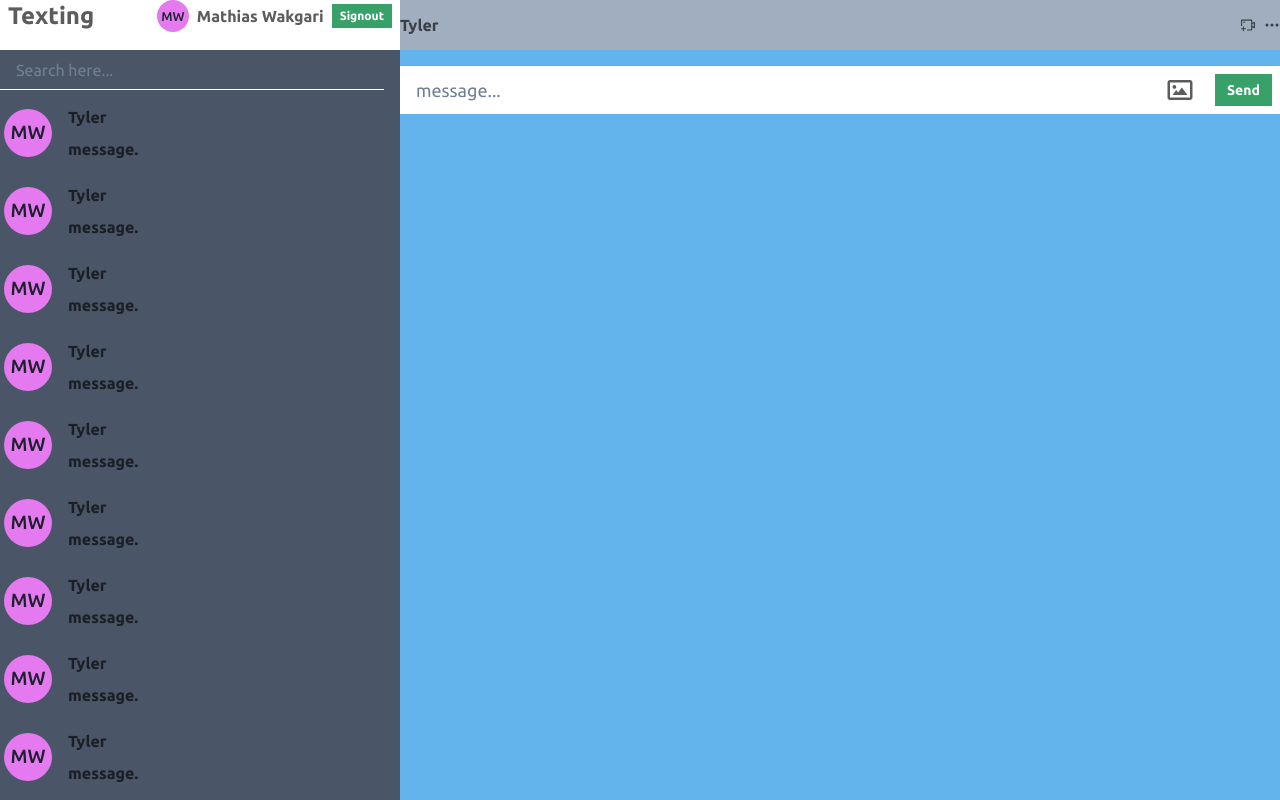
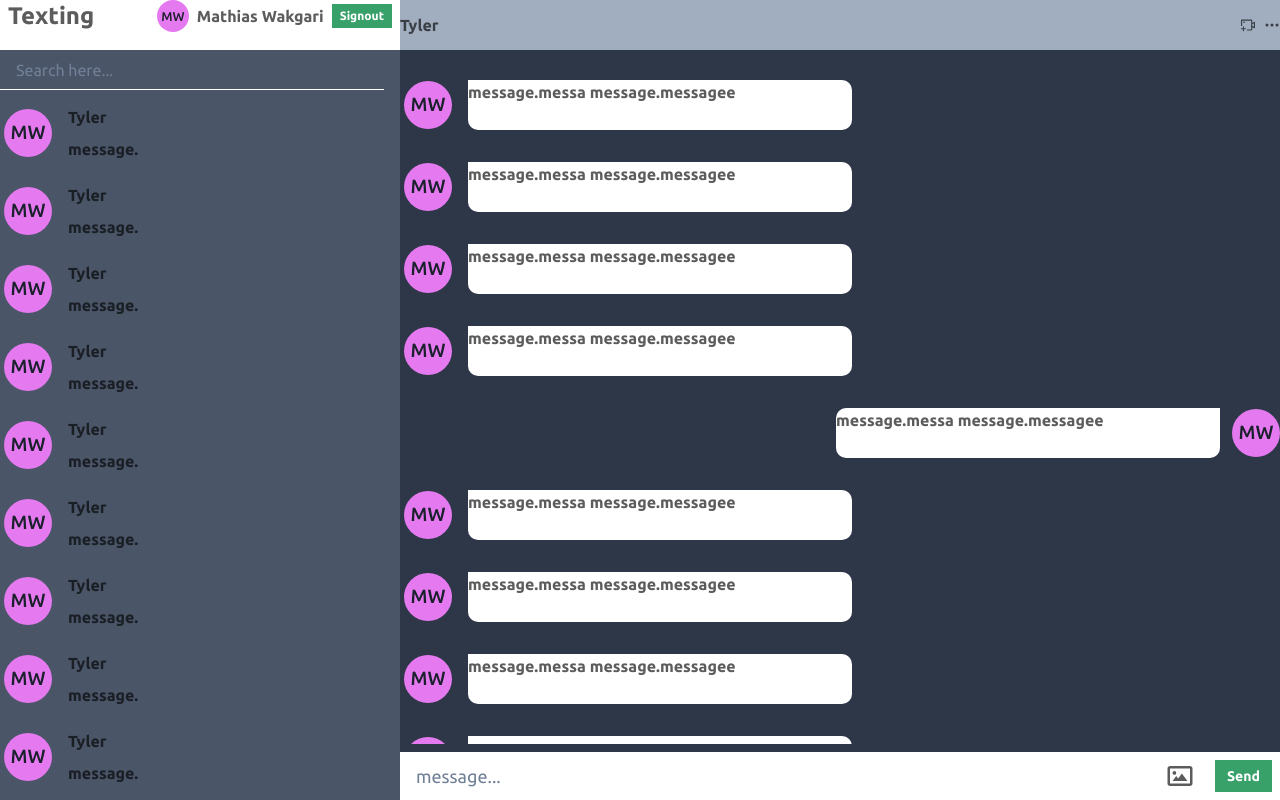
Before and after one commit to mathiaswakgari/Texting-WebApp, a React (Vite) app: page /home in a window 1280 px wide. Built offline with nearby package versions, Linux system fonts and the light colour scheme.

Commit message:
Build Message Cards.

```diff
--- a/src/components/ChatPanel.tsx
+++ b/src/components/ChatPanel.tsx
@@ -3,9 +3,11 @@ import { AiOutlineVideoCameraAdd } from "react-icons/ai";
 import { BsThreeDots } from "react-icons/bs";
 
 import ChatInput from "./ChatInput";
+import MessageCard from "./MessageCard";
+import MessageCardTwo from "./MessageCardTwo";
 const ChatPanel = () => {
   return (
-    <VStack>
+    <VStack bg={"gray.700"}>
       <HStack
         justifyContent={"space-between"}
         bg={"gray.400"}
@@ -18,8 +20,27 @@ const ChatPanel = () => {
           <BsThreeDots />
         </HStack>
       </HStack>
-      <Box></Box>
-      <Box w={"full"}>
+      <Box
+        overflow={"auto"}
+        height={"calc(100vh - 64px - 50px)"}
+        width={"full"}
+      >
+        <MessageCard />
+        <MessageCard />
+        <MessageCard />
+        <MessageCard />
+        <MessageCardTwo />
+        <MessageCard />
+        <MessageCard />
+        <MessageCard />
+        <MessageCard />
+        <MessageCard />
+        <MessageCard />
+        <MessageCard />
+        <MessageCard />
+        <MessageCard />
+      </Box>
+      <Box w={"full"} h={"full"} bg={"red"}>
         <ChatInput />
       </Box>
     </VStack>
--- a/src/components/Home.tsx
+++ b/src/components/Home.tsx
@@ -16,7 +16,7 @@ const Home = () => {
       <GridItem px="2" area={"navbar"}>
         <NavBar />
       </GridItem>
-      <GridItem bg="blue.300" area={"chatpanel"}>
+      <GridItem area={"chatpanel"}>
         <ChatPanel />
       </GridItem>
       <GridItem area={"sidebar"}>
--- /dev/null
+++ b/src/components/MessageCard.tsx
@@ -0,0 +1,24 @@
+import { Avatar, Box, HStack, Text } from "@chakra-ui/react";
+
+const MessageCard = () => {
+  return (
+    <HStack w={"full"} minH={"70px"} marginY={3}>
+      <Box pl={1}>
+        <Avatar src="" name="Mathias Wakgari"></Avatar>
+      </Box>
+      <Box
+        bg={"white"}
+        minH={"50px"}
+        maxW={"96"}
+        borderRadius={"0 10px 10px 10px"}
+        ml={2}
+        w={"full"}
+        alignItems={"start"}
+      >
+        <Text>message.messa message.messagee</Text>
+      </Box>
+    </HStack>
+  );
+};
+
+export default MessageCard;
--- /dev/null
+++ b/src/components/MessageCardTwo.tsx
@@ -0,0 +1,24 @@
+import { Avatar, Box, HStack, Text } from "@chakra-ui/react";
+
+const MessageCardTwo = () => {
+  return (
+    <HStack w={"full"} minH={"70px"} marginY={3} justifyContent={"end"}>
+      <Box
+        bg={"white"}
+        minH={"50px"}
+        maxW={"96"}
+        borderRadius={"10px 0px 10px 10px"}
+        ml={2}
+        w={"full"}
+        alignItems={"start"}
+      >
+        <Text>message.messa message.messagee</Text>
+      </Box>
+      <Box pl={1}>
+        <Avatar src="" name="Mathias Wakgari"></Avatar>
+      </Box>
+    </HStack>
+  );
+};
+
+export default MessageCardTwo;
```
